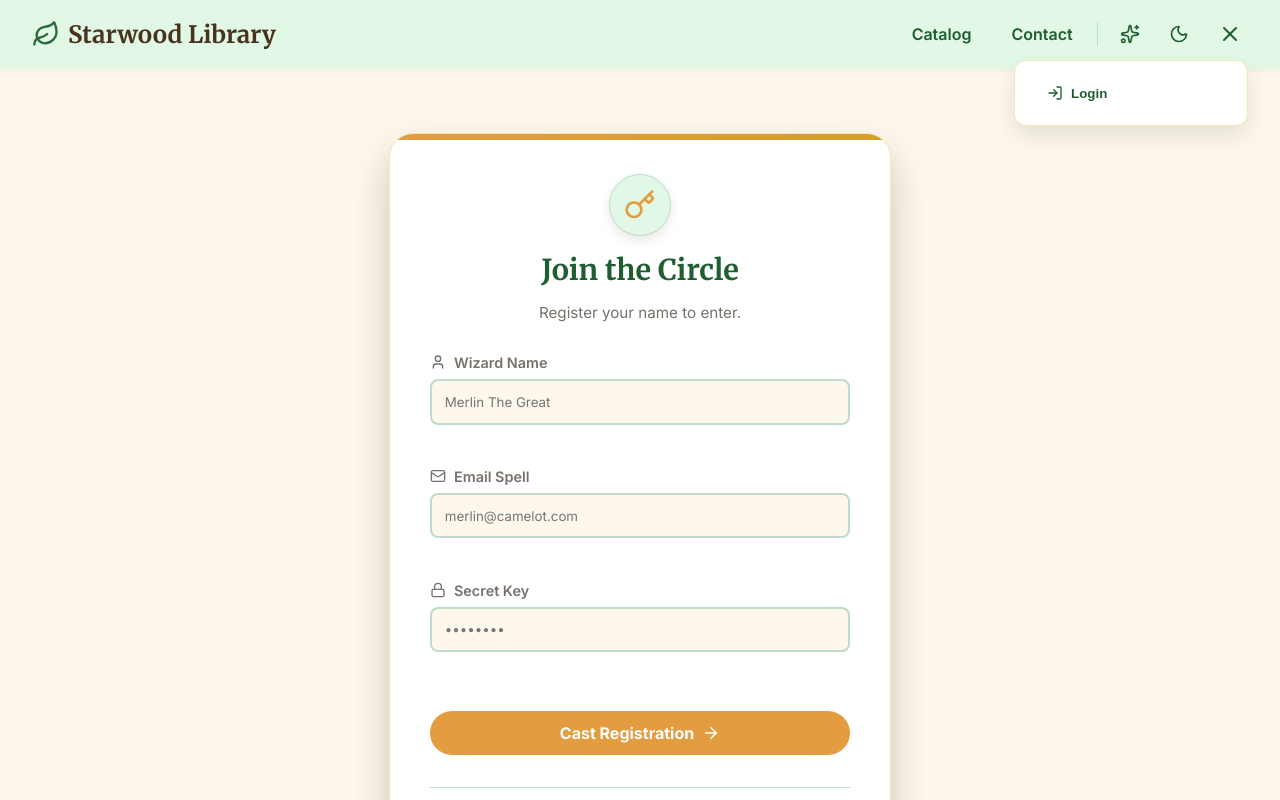
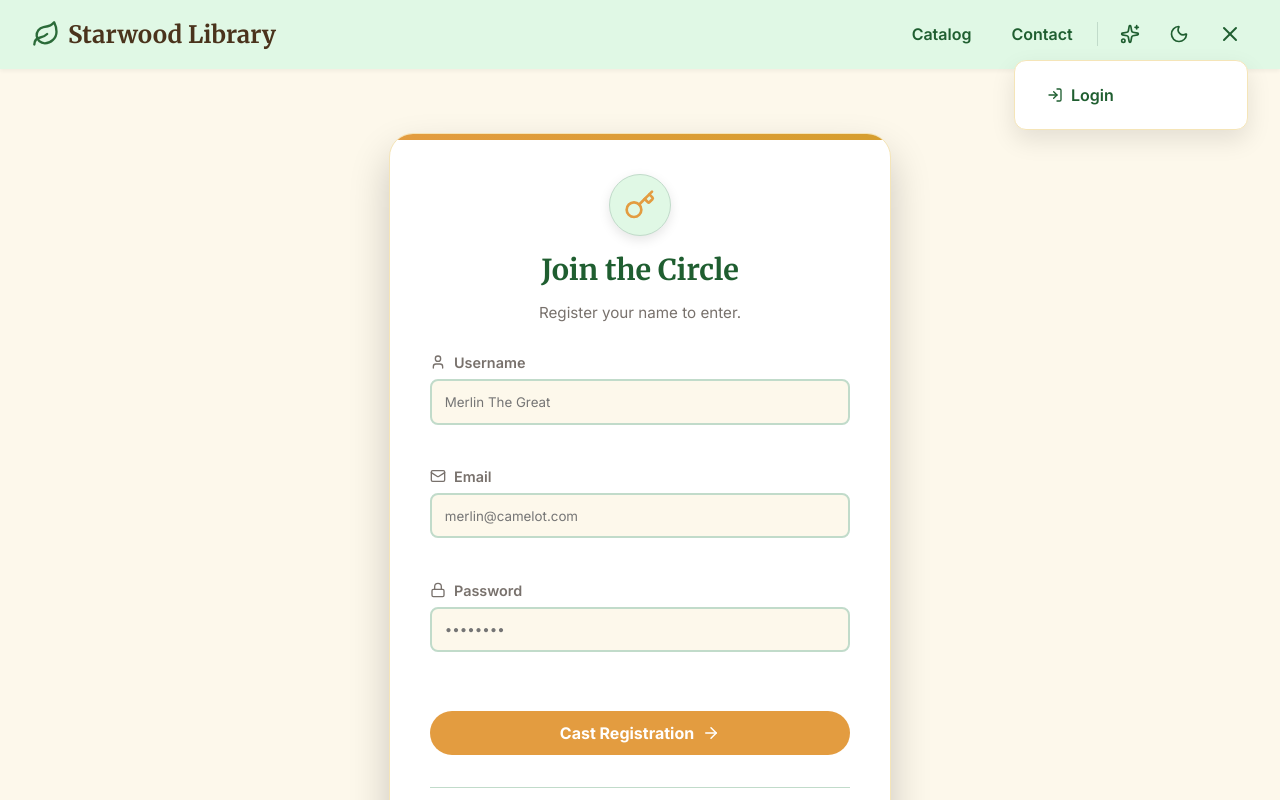
Before and after one commit to GabrielaSzuiogan/W8-FinalProject, a React (Vite) app: page /signup in a window 1280 px wide. Both pictures are taken after a click on the button 1229 px from the left and 34 px from the top of the page. Shown: the top 800 px of the page. Built offline with nearby package versions, Linux system fonts and the light colour scheme; no server answers.

Commit message:
func: added real login/logout

```diff
--- a/src/components/Auth/LoginForm.jsx
+++ b/src/components/Auth/LoginForm.jsx
@@ -59,7 +59,7 @@ export default function LoginForm() {
     <form onSubmit={handleSubmit} className="auth-form">
       <div className="form-group">
         <label>
-          <Mail size={16} /> Email Spell
+          <Mail size={16} /> Email
         </label>
         <input
           type="email"
@@ -73,7 +73,7 @@ export default function LoginForm() {
 
       <div className="form-group">
         <label>
-          <Lock size={16} /> Secret Key
+          <Lock size={16} /> Password
         </label>
         <input
           type="password"
--- a/src/components/Auth/SignupForm.jsx
+++ b/src/components/Auth/SignupForm.jsx
@@ -62,7 +62,7 @@ export default function SignupForm() {
     <form onSubmit={handleSubmit} className="auth-form">
       <div className="form-group">
         <label>
-          <User size={16} /> Wizard Name
+          <User size={16} /> Username
         </label>
         <input
           type="text"
@@ -76,7 +76,7 @@ export default function SignupForm() {
 
       <div className="form-group">
         <label>
-          <Mail size={16} /> Email Spell
+          <Mail size={16} /> Email
         </label>
         <input
           type="email"
@@ -90,7 +90,7 @@ export default function SignupForm() {
 
       <div className="form-group">
         <label>
-          <Lock size={16} /> Secret Key
+          <Lock size={16} /> Password
         </label>
         <input
           type="password"
--- a/src/components/Header/Header.jsx
+++ b/src/components/Header/Header.jsx
@@ -1,5 +1,6 @@
-import { Link } from "react-router-dom";
+import { Link, useNavigate } from "react-router-dom";
 import "./Header.css";
+import { supabase } from "../../services/supabase";
 import {
   Leaf,
   LogIn,
@@ -17,6 +18,7 @@ import { useState } from "react";
 import { useDispatch, useSelector } from "react-redux";
 
 export default function Header() {
+  const navigate = useNavigate();
   const dispatch = useDispatch();
   const theme = useSelector((state) => state.ui.theme);
   const user = useSelector((state) => state.auth.user);
@@ -24,17 +26,14 @@ export default function Header() {
   const [isQuoteModalOpen, setIsQuoteModalOpen] = useState(false);
   const [isMenuOpen, setIsMenuOpen] = useState(false);
   const { role } = useSelector((state) => state.auth);
-  // mock login
-  const handleMockLogin = () => {
-    dispatch({
-      type: "auth/setUser",
-      payload: { user: { id: "1", name: "Pip" }, role: "sprite" },
-    });
+  const handleLogout = async () => {
+    // kill the session
+    await supabase.auth.signOut();
+    // clear redux state
+    dispatch({ type: "auth/logoutUser" });
+
     setIsMenuOpen(false);
-  };
-  const handleLogout = () => {
-    dispatch({ type: "auth/logoutUser" });
-    setIsMenuOpen(false);
+    navigate("/");
   };
 
   return (
@@ -124,6 +123,8 @@ export default function Header() {
                       >
                         <User size={16} /> Profile
                       </Link>
+
+                      {/* REAL LOGOUT BUTTON */}
                       <button
                         onClick={handleLogout}
                         className="nav-link"
@@ -133,13 +134,15 @@ export default function Header() {
                       </button>
                     </>
                   ) : (
-                    <button
-                      onClick={handleMockLogin}
+                    /* REAL LOGIN LINK (Replaces Mock Button) */
+                    <Link
+                      to="/login"
+                      onClick={() => setIsMenuOpen(false)}
                       className="nav-link"
                       id="log"
                     >
                       <LogIn size={16} /> Login
-                    </button>
+                    </Link>
                   )}
                 </div>
               )}
```
